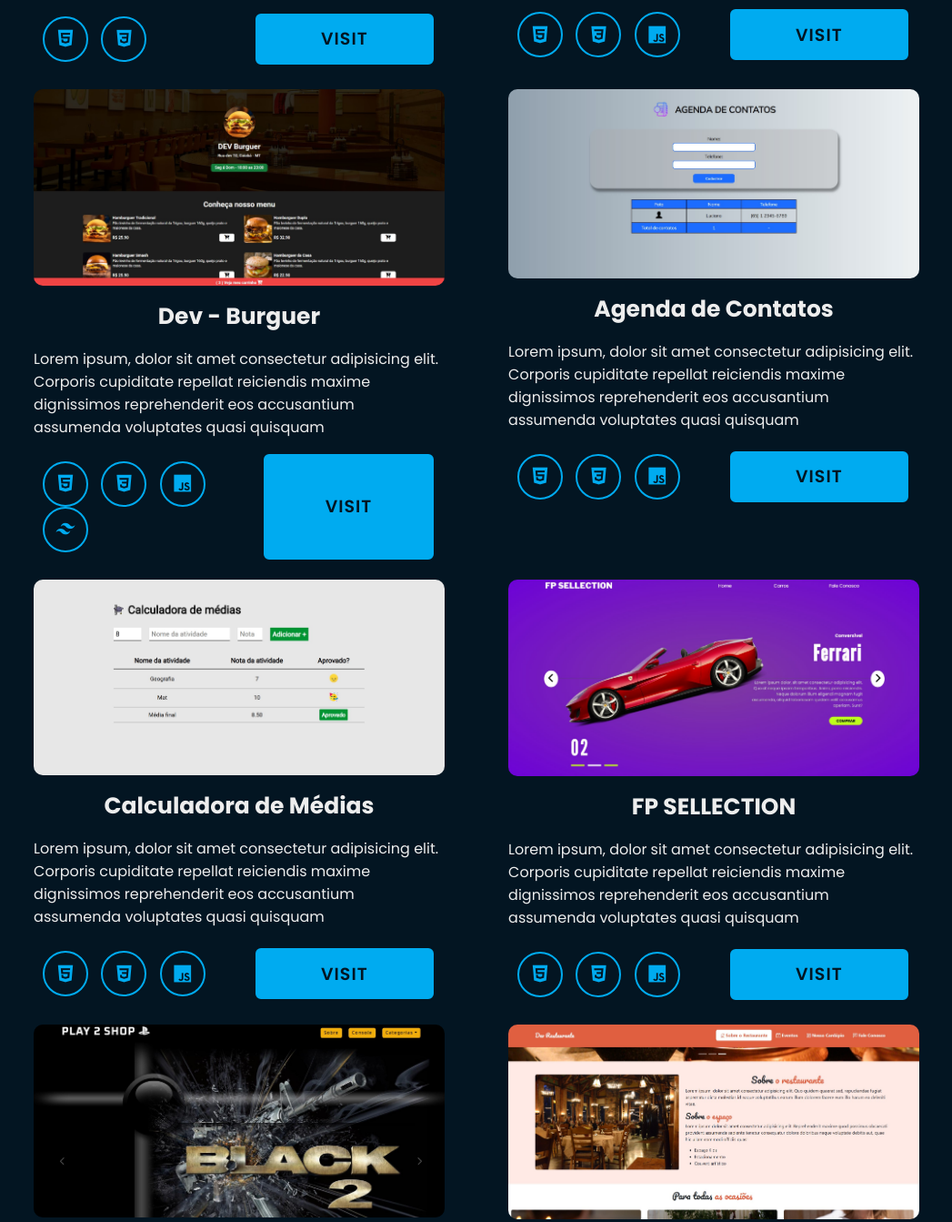
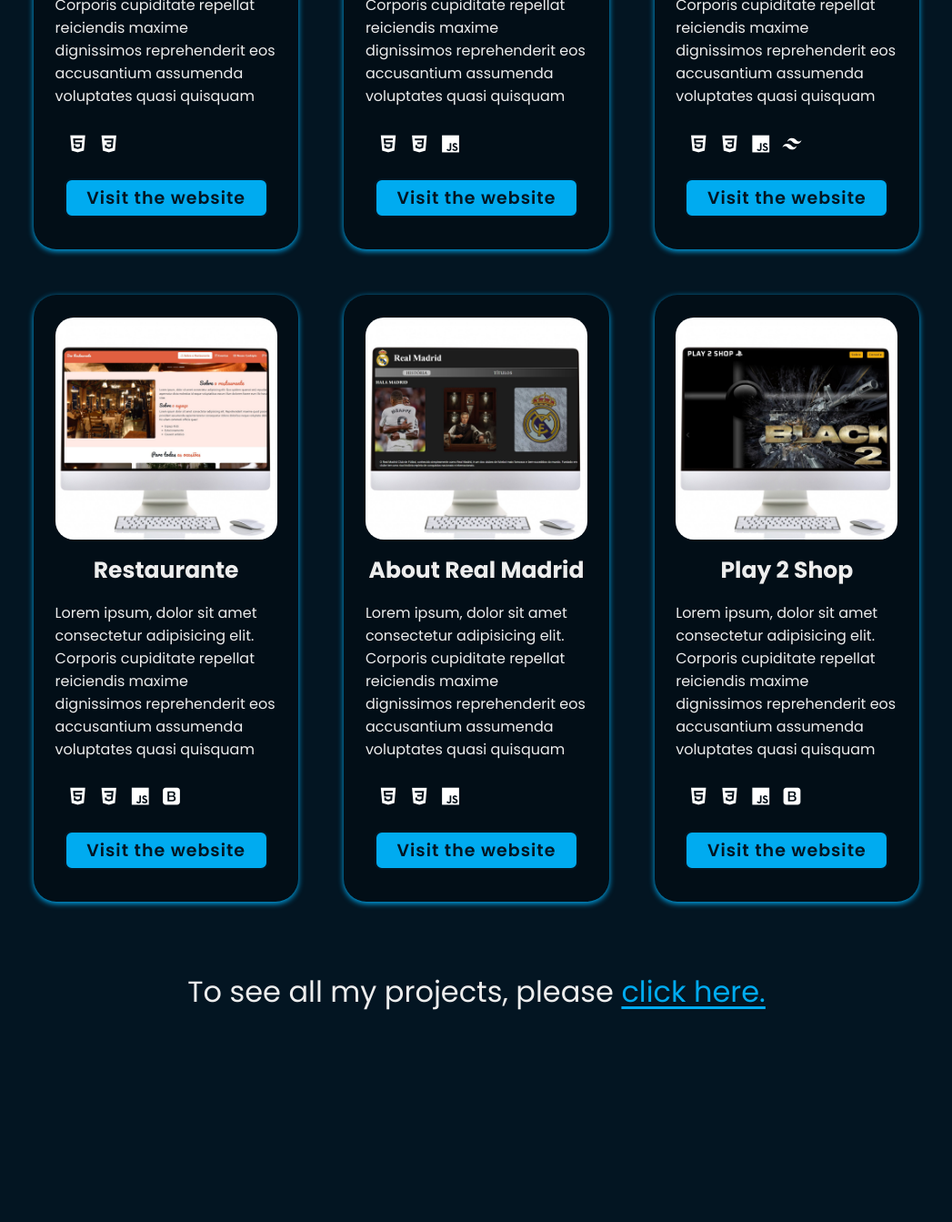
Before and after one commit to LucianoLechner/Portfolio, a plain HTML site: page index.html in a window 1280 px wide. Shown: the part 1337-2680 px from the top of the page at 91% size, without its empty margins (116-1163 px from the left). After the commit the page ends 2521 px from the top, so only its background shows below. Drawn offline with nearby package versions, Linux system fonts and the light colour scheme.

Commit message:
Section project

```diff
--- a/index.html
+++ b/index.html
@@ -45,88 +45,90 @@
         </div>
     </section>
     <section class="project">
-        <h2>My Projects</h2>
+        <h2>Main Projects</h2>
         <div class="container-card">
             <div class="card">
-                <img src="./assets/SITES-PREVIEWS/desktop/travelgram-prev.jpg" alt="img">
+                <img src="./assets/SITES-PREVIEWS/desktop/desk-travelgram.png" alt="img">
                 <h3>Travelgram</h3>
                 <p>Lorem ipsum, dolor sit amet consectetur adipisicing elit. Corporis cupiditate repellat reiciendis maxime dignissimos reprehenderit eos accusantium assumenda voluptates quasi quisquam</p>
                 <div class="tools">
-                    <div>
+                    <div class="icons">
                         <i class='bx bxl-html5'></i>
                         <i class='bx bxl-css3' ></i>
                     </div>
-                    <a href="#">Visit</a>
+                    <a href="#">Visit the website</a>
                 </div>
             </div>
             <div class="card">
-                <img src="./assets/SITES-PREVIEWS/desktop/brazil-prev.jpg" alt="img">
-                <h3>Brazil Trip</h3>
+                <img src="./assets/SITES-PREVIEWS/desktop/desk-fpselection.png" alt="img">
+                <h3>FP Sellection</h3>
                 <p>Lorem ipsum, dolor sit amet consectetur adipisicing elit. Corporis cupiditate repellat reiciendis maxime dignissimos reprehenderit eos accusantium assumenda voluptates quasi quisquam</p>
                 <div class="tools">
-                    <div>
+                    <div class="icons">
                         <i class='bx bxl-html5'></i>
                         <i class='bx bxl-css3' ></i>
                         <i class='bx bxl-javascript' ></i>
                     </div>
-                    <a href="#">Visit</a>
+                    <a href="#">Visit the website</a>
                 </div>
             </div>
             <div class="card">
-                <img src="./assets/SITES-PREVIEWS/desktop/devburguer-prev.jpg" alt="img">
+                <img src="./assets/SITES-PREVIEWS/desktop/desk-bg.png" alt="img">
                 <h3>Dev - Burguer</h3>
                 <p>Lorem ipsum, dolor sit amet consectetur adipisicing elit. Corporis cupiditate repellat reiciendis maxime dignissimos reprehenderit eos accusantium assumenda voluptates quasi quisquam</p>
                 <div class="tools">
-                    <div>
+                    <div class="icons">
                         <i class='bx bxl-html5'></i>
                         <i class='bx bxl-css3' ></i>
                         <i class='bx bxl-javascript' ></i>
                         <i class='bx bxl-tailwind-css' ></i>
                     </div>
-                    <a href="#">Visit</a>
+                    <a href="#">Visit the website</a>
                 </div>
             </div>
             <div class="card">
-                <img src="./assets/SITES-PREVIEWS/desktop/agenda-prev.jpg" alt="img">
-                <h3>Agenda de Contatos</h3>
+                <img src="./assets/SITES-PREVIEWS/desktop/desk-rest.png" alt="img">
+                <h3>Restaurante</h3>
                 <p>Lorem ipsum, dolor sit amet consectetur adipisicing elit. Corporis cupiditate repellat reiciendis maxime dignissimos reprehenderit eos accusantium assumenda voluptates quasi quisquam</p>
                 <div class="tools">
-                    <div>
+                    <div class="icons">
+                        <i class='bx bxl-html5'></i>
+                        <i class='bx bxl-css3' ></i>
+                        <i class='bx bxl-javascript' ></i>
+                        <i class='bx bxl-bootstrap' ></i>
+                    </div>
+                    <a href="#">Visit the website</a>
+                </div>
+            </div>
+            <div class="card">
+                <img src="./assets/SITES-PREVIEWS/desktop/desk-real.png" alt="img">
+                <h3>About Real Madrid</h3>
+                <p>Lorem ipsum, dolor sit amet consectetur adipisicing elit. Corporis cupiditate repellat reiciendis maxime dignissimos reprehenderit eos accusantium assumenda voluptates quasi quisquam</p>
+                <div class="tools">
+                    <div class="icons">
                         <i class='bx bxl-html5'></i>
                         <i class='bx bxl-css3' ></i>
                         <i class='bx bxl-javascript' ></i>
                     </div>
-                    <a href="#">Visit</a>
+                    <a href="#">Visit the website</a>
                 </div>
             </div>
             <div class="card">
-                <img src="./assets/SITES-PREVIEWS/desktop/calcmedia-prev.jpg" alt="img">
-                <h3>Calculadora de Médias</h3>
+                <img src="./assets/SITES-PREVIEWS/desktop/desk-play2.png" alt="img">
+                <h3>Play 2 Shop</h3>
                 <p>Lorem ipsum, dolor sit amet consectetur adipisicing elit. Corporis cupiditate repellat reiciendis maxime dignissimos reprehenderit eos accusantium assumenda voluptates quasi quisquam</p>
                 <div class="tools">
-                    <div>
+                    <div class="icons">
                         <i class='bx bxl-html5'></i>
                         <i class='bx bxl-css3' ></i>
                         <i class='bx bxl-javascript' ></i>
+                        <i class='bx bxl-bootstrap' ></i>
                     </div>
-                    <a href="#">Visit</a>
+                    <a href="#">Visit the website</a>
                 </div>
             </div>
-            <div class="card">
-                <img src="./assets/SITES-PREVIEWS/desktop/devclub-prev.jpg" alt="img">
-                <h3>FP SELLECTION</h3>
-                <p>Lorem ipsum, dolor sit amet consectetur adipisicing elit. Corporis cupiditate repellat reiciendis maxime dignissimos reprehenderit eos accusantium assumenda voluptates quasi quisquam</p>
-                <div class="tools">
-                    <div>
-                        <i class='bx bxl-html5'></i>
-                        <i class='bx bxl-css3' ></i>
-                        <i class='bx bxl-javascript' ></i>
-                    </div>
-                    <a href="#">Visit</a>
-                </div>
-            </div>
-            <div class="card">
-                <img src="./assets/SITES-PREVIEWS/desktop/play2store-prev.jpg" alt="img">
+            <!-- <div class="card">
+                <img src="./assets/SITES-PREVIEWS/desktop/desk-bg.png" alt="img">
                 <h3>Play 2 Shop</h3>
                 <p>Lorem ipsum, dolor sit amet consectetur adipisicing elit. Corporis cupiditate repellat reiciendis maxime dignissimos reprehenderit eos accusantium assumenda voluptates quasi quisquam</p>
                 <div class="tools">
@@ -139,7 +141,7 @@
                 </div>
             </div>
             <div class="card">
-                <img src="./assets/SITES-PREVIEWS/desktop/devrestaurante-prev.jpg" alt="img">
+                <img src="./assets/SITES-PREVIEWS/desktop/desk-bg.png" alt="img">
                 <h3>DEV - Restaurante</h3>
                 <p>Lorem ipsum, dolor sit amet consectetur adipisicing elit. Corporis cupiditate repellat reiciendis maxime dignissimos reprehenderit eos accusantium assumenda voluptates quasi quisquam</p>
                 <div class="tools">
@@ -150,8 +152,9 @@
                     </div>
                     <a href="#">Visit</a>
                 </div>
-            </div>
+            </div> -->
         </div>
+        <p class="footer-link">To see all my projects, please <a href="#">click here.</a></p>
     </section>
 </body>
 </html>
--- a/style/projects.css
+++ b/style/projects.css
@@ -3,30 +3,45 @@
     padding: 0 10%;
     margin-bottom: 50px;
 
-    & h2 {
+    & h2{
+        color: #00abf0;
+    }
+
+    & h2, .footer-link {
         font-size: 32px;
         text-align: center;
-        padding: 50px;
-        text-transform: uppercase;
+        padding: 50px 0 20px 0;
+    }
+
+    & .footer-link a{
         color: #00abf0;
+        text-decoration: underline;
+        text-underline-offset: 5px;
     }
 
     & .container-card{
         display: grid;
-        gap: 20px;
+        gap: 50px;
         /* border: 2px solid red; */
-        grid-template-columns: 1fr 1fr;
+        grid-template-columns: 1fr 1fr 1fr;
+        padding: 25px;
 
         & .card{
+            width: 100%;
             display: flex;
             flex-direction: column;
             align-items: center;
             /* border: 1px solid yellow; */
             gap: 15px;
+            border-radius: 25px;
+            padding: 25px 10px;
+            background-color: #020e17;
+            box-shadow: 0 2px 6px #00abf0;
 
             & img{
                 width: 90%;
                 border-radius: 10px;
+                border-radius: 20px;
             }
 
             & h3 {
@@ -39,49 +54,72 @@
 
             & .tools{
                 display: flex;
-                justify-content: space-between;
+                flex-direction: column;
+                gap: 20px;
                 width: 90%;
                 padding: 0 10px;
-                align-items: center;
+                /* align-items: center; */
                 /* border: 1px solid yellow; */
                 padding: 10px;
 
                 & a {
                     position: relative;
-                    display: inline-flex;
+                    display: block;
                     font-size: 19px;
+                    padding: 5px;
                     color: #031522;
-                    width: 200px;
-                    height: 120%;
+                    width: 100%;
                     background: #00abf0;
-                    border: 2px solid #031522;
                     border-radius: 8px;
                     font-weight: 600;
                     letter-spacing: 1px;
-                    justify-content: center;
-                    align-items: center;
                     z-index: 1;
+                    text-align: center;
                     overflow: hidden;
-                    transition: 0.5s;
-                    text-transform: uppercase;
+                    transition: 0.5s ease;
+                    border: 2px solid #031522;
+
+                    &:hover{
+                        color: #00abf0;
+                        border: 2px solid #00abf0;
+                    }
                 }
 
                 & i {
                     position: relative;
-                    margin-right: 10px;
+                    margin-right: 0;
                     display: inline-flex;
-                    width: 50px;
-                    height: 50px;
+                    width: 30px;
+                    height: 30px;
                     background: transparent;
-                    border: 2px solid #00abf0;
                     border-radius: 50%;
                     font-size: 25px;
                     align-items: center;
                     justify-content: center;
                     z-index: 2;
-                    /* overflow: hidden; */
-                    transition: 0.5s;
-                    color: #00abf0;
+                    overflow: hidden;
+                    transition: 0.5s ease;
+                    color: #ffffff;
+
+                    &.bxl-html5:hover{
+                        color: #e34c26;
+                    }
+
+                    &.bxl-css3:hover{
+                        color: #1571b4;
+                    }
+
+                    &.bxl-javascript:hover{
+                        color: #f7df1e;
+                    }
+
+                    &.bxl-bootstrap:hover{
+                        color: #7811f7;
+                    }
+
+                    &.bxl-tailwind-css:hover{
+                        color: #38bdf8;
+                    }
                 }
             }
         }
@@ -94,17 +132,13 @@
     top: 0;
     left: 0;
     background: #031522;
+    transition: 0.5s ease;
     height: 100%;
     width: 0%;
-    transition: 0.5s ease;
     z-index: -1;
 }
 
 
-.tools a:hover{
-    color: #00abf0;
-
-}
 .tools a:hover::before{
     width: 100%;
 }
```
Also changed, not shown: assets/SITES-PREVIEWS/desktop/desk-bg.png (added), assets/SITES-PREVIEWS/desktop/desk-fpselection.png (added), assets/SITES-PREVIEWS/desktop/desk-play2.png (added), assets/SITES-PREVIEWS/desktop/desk-real.png (added), assets/SITES-PREVIEWS/desktop/desk-rest.png (added), assets/SITES-PREVIEWS/desktop/desk-travelgram.png (added).
